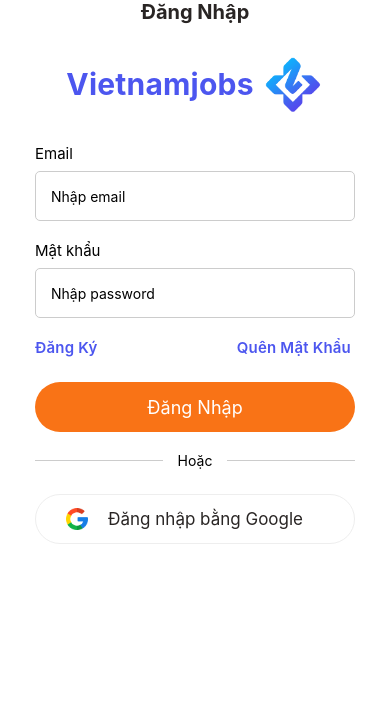
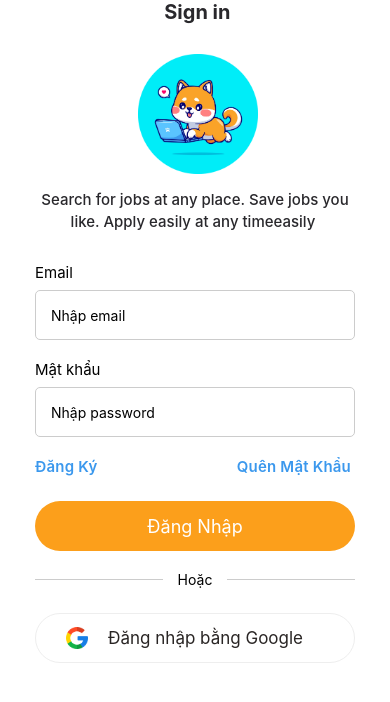
Before and after one commit to slogvo/job-finder-app, a React Native app: screen /SignIn in a window 390 px wide. Shown: the top 702 px of the page. Built offline with nearby package versions, Linux system fonts and the light colour scheme.

Commit message:
Update Code

```diff
--- /dev/null
+++ b/assets/colors/colors.js
@@ -0,0 +1,7 @@
+const colors = {
+  primary:'#29282C',
+  secondary:'#3B98ED',
+  textOrange: '#FC9F1B',
+  border: "#ccc"
+}
+export default colors;
--- a/src/views/SignIn.js
+++ b/src/views/SignIn.js
@@ -1,57 +1,170 @@
-import { Dimensions, Image, SafeAreaView, StatusBar, Text, TextInput, TouchableOpacity, View } from "react-native"
-
-const windowHeight = Dimensions.get('window').height;
+import { useState } from "react";
+import {Image, StatusBar, Text, TextInput, TouchableOpacity, View } from "react-native";
+import colors from "../../assets/colors/colors";
+// const windowHeight = Dimensions.get('window').height;
 
 const SignIn = () => {
+  const [activeEmail, setActiveEmail] = useState(false);
+  const [activePassword, setActivePassword] = useState(false);
 
   return (
-    <View style={{flex:1, backgroundColor:'#fff'}}>
-     <StatusBar backgroundColor="#fff" barStyle='dark-content' />
-     <View style={{flexDirection:'column', paddingHorizontal: 35 }}>
+    <View style={{
+      flex:1,
+      backgroundColor:'#fff'
+      }}>
+     <StatusBar
+     backgroundColor="#fff"
+     barStyle='dark-content' />
+
+     <View style={{
+      flexDirection:'column',
+      paddingHorizontal: 35
+      }}>
       <Text style={{
-        fontWeight:'bold', fontSize:20, color:'#292524', textAlign:'center'}}>Đăng Nhập
+        fontWeight:'bold',
+        fontSize:20,
+        color:colors.primary,
+        textAlign:'center'}}> Sign in
       </Text>
 
-       <View style={{ width:'100%', marginTop: 30, flexDirection:'row',justifyContent: 'center', alignItems: 'center'}} >
-        <Text style={{fontSize:30,color:'#4c56ef', fontWeight:'bold', marginRight:5, letterSpacing:0.2}}>Vietnamjobs
-        </Text>
-        <Image source={require('../../assets/images/logo.png')} style={{width:60,
-            height:60,marginLeft:5}} resizeMode="cover" />
+       <View style={{
+        width:'100%',
+        marginTop: 30,
+        flexDirection:'row',
+        justifyContent: 'center',
+        alignItems: 'center'
+        }}>
+        <Image
+         source={require('../../assets/images/logo.png')}
+         style={{
+          width:120,
+          height:120,
+          marginLeft:5}}
+         resizeMode="cover" />
        </View>
-
-       <View style={{alignItems:"flex-start", justifyContent: "flex-start", marginTop:30}}>
-         <Text  style={{fontSize:15}}>Email</Text>
+          <Text style={{
+            textAlign:'center',
+            marginTop:15,
+            fontSize:15,
+            fontWeight:'500',
+            lineHeight:22,
+            color: colors.primary
+            }}>Search for jobs at any place. Save jobs you like. Apply easily at any timeeasily </Text>
+       <View style={{
+        alignItems: "flex-start",
+        justifyContent: "flex-start",
+        marginTop:30
+        }}>
+         <Text style={{
+          fontSize:15
+          }}>Email</Text>
          <TextInput
-         style={{marginTop:8, borderWidth:1, borderColor:"#ccc" ,width:'100%', borderRadius:5, height: 50, paddingLeft:15}}placeholder ="Nhập email"/>
+         style={{
+          marginTop:8,
+          borderWidth:1,
+          width:'100%',
+          borderRadius:5,
+          height: 50,
+          borderColor: activeEmail ? colors.secondary : '#ccc',
+          paddingLeft:15
+          }}
+          placeholder ="Nhập email"
+          onFocus={() => setActiveEmail(true)}
+          onBlur={() => setActiveEmail(false)}
+          />
        </View>
-       <View style={{alignItems:"flex-start", justifyContent: "flex-start", marginTop:20}}>
-         <Text  style={{fontSize:15}}>Mật khẩu</Text>
+       <View style={{
+        alignItems:"flex-start",
+        justifyContent: "flex-start",
+        marginTop:20
+        }}>
+         <Text style={{
+          fontSize:15
+          }}>Mật khẩu</Text>
          <TextInput
-         style={{marginTop:8, borderWidth:1, borderColor:"#ccc" ,width:'100%', borderRadius:5, height: 50, paddingLeft:15}}
+         style={{
+          marginTop:8,
+          borderWidth:1,
+          width:'100%',
+          borderRadius:5,
+          height: 50,
+          borderColor: activePassword? colors.secondary : '#ccc',
+          paddingLeft:15}}
          placeholder ="Nhập password"
          secureTextEntry={true}
+         onFocus={() => setActivePassword(true)}
+         onBlur={() => setActivePassword(false)}
+
          />
        </View>
        <View style={{flexDirection: 'row', justifyContent:'space-between', marginTop:20, }}>
-        <Text style={{color:'#4c56ef', fontSize:15, fontWeight:'600', letterSpacing:0.2}}>Đăng Ký </Text>
-        <Text style={{color:'#4c56ef', fontSize:15, fontWeight:'600',letterSpacing:0.2}}>Quên Mật Khẩu </Text>
+        <Text style={{
+          color:colors.secondary,
+          fontSize:15,
+          fontWeight:'600',
+          letterSpacing:0.2
+          }}>Đăng Ký </Text>
+        <Text style={{
+          color:colors.secondary,
+          fontSize:15,
+          fontWeight:'600',
+          letterSpacing:0.2
+          }}>Quên Mật Khẩu </Text>
        </View>
-       <TouchableOpacity style={{width:'100%', height:50, backgroundColor:"#f97316", borderRadius:50, alignItems:'center', justifyContent:'center', marginTop:25}}>
-       <Text style={{color: 'white', fontSize:18}}>Đăng Nhập</Text>
+
+       <TouchableOpacity style={{
+        width:'100%',
+        height:50,
+        backgroundColor:colors.textOrange,
+        borderRadius:50,
+        alignItems:'center',
+        justifyContent:'center',
+        marginTop:25}}>
+         <Text style={{color: 'white', fontSize:18}}>Đăng Nhập</Text>
        </TouchableOpacity>
 
-       <View style={{width: '100%', flexDirection:'row', alignItems:'center', justifyContent:'space-between', marginTop: 20}}>
-           <View style={{width:'40%', height:1, backgroundColor:'#ccc'}}/>
+       <View style={{
+        width: '100%',
+        flexDirection:'row',
+        alignItems:'center',
+        justifyContent:'space-between',
+        marginTop: 20}}>
+           <View style={{
+            width:'40%',
+            height:1,
+            backgroundColor: colors.border,
+            }}/>
            <Text>Hoặc</Text>
-           <View style={{width:'40%', height:1, backgroundColor:'#ccc'}}/>
+           <View style={{
+            width:'40%',
+            height:1,
+            backgroundColor: colors.border
+            }}/>
        </View>
-
-       <TouchableOpacity style={{borderWidth:1, borderColor:'#eee',width:'100%', height:50, borderRadius:50, alignItems:'center', flexDirection: 'row', marginTop:25, paddingHorizontal:30}}>
-       <Image source={require('../../assets/images/google.png')}
-       style={{width:22,height:22,}}
-       resizeMode='cover'
+       <TouchableOpacity style={{
+        borderWidth:1,
+        borderColor:'#eee',
+        width:'100%',
+        height:50,
+        borderRadius:50,
+        alignItems:'center',
+        flexDirection: 'row',
+        marginTop:25,
+        paddingHorizontal:30}}>
+       <Image
+        source={require('../../assets/images/google.png')}
+        style={{
+          width:22,
+          height:22,
+          }}
+        resizeMode='cover'
        />
-       <Text style={{color: 'white', fontSize:17, color:'#292524',marginLeft:20 }}>Đăng nhập bằng Google</Text>
+       <Text style={{
+        color: 'white',
+        fontSize:17,
+        color:'#292524',
+        marginLeft:20
+        }}>Đăng nhập bằng Google</Text>
        </TouchableOpacity>
      </View>
     </View>
```
Also changed, not shown: assets/images/logo.png.
